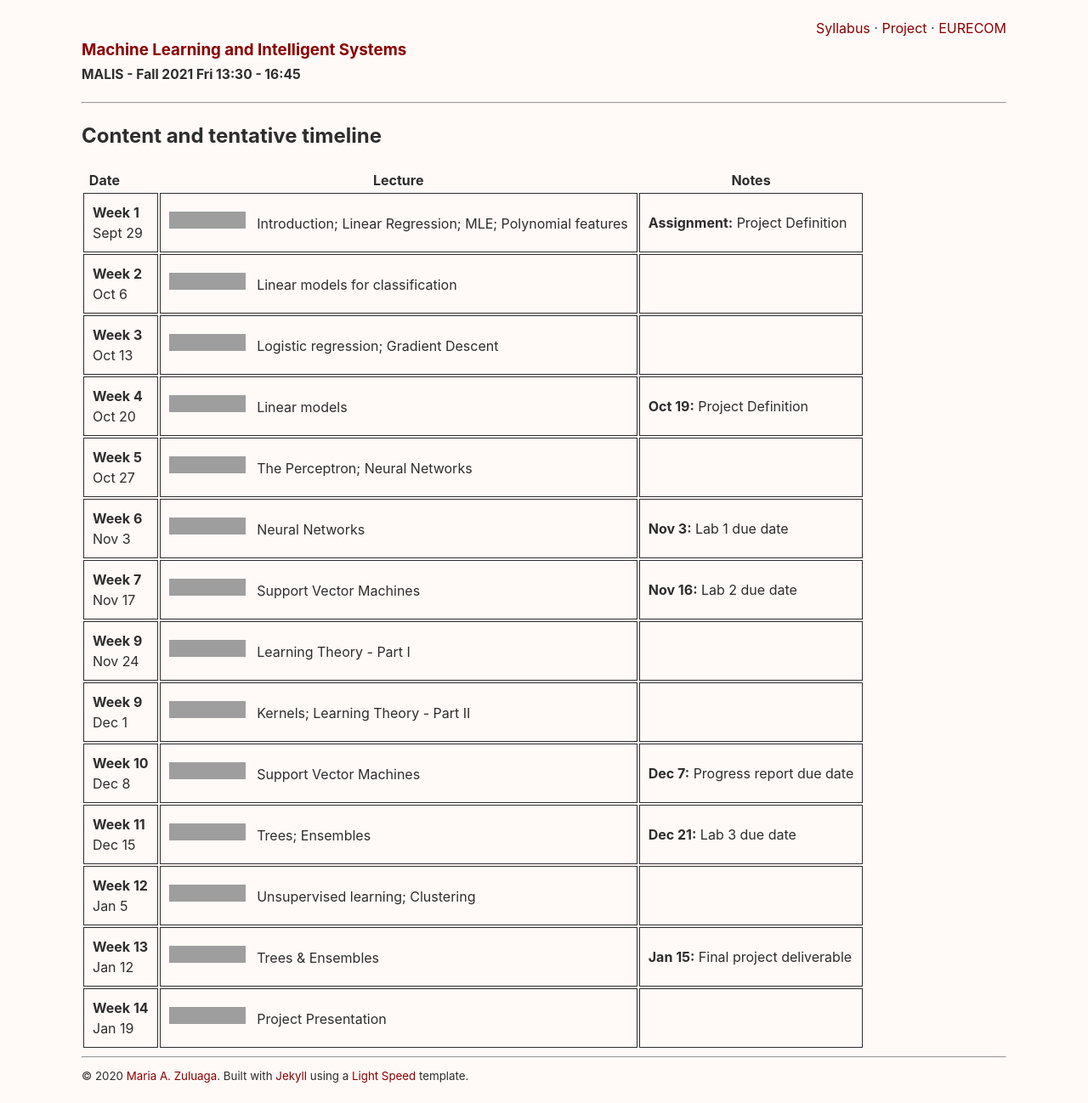
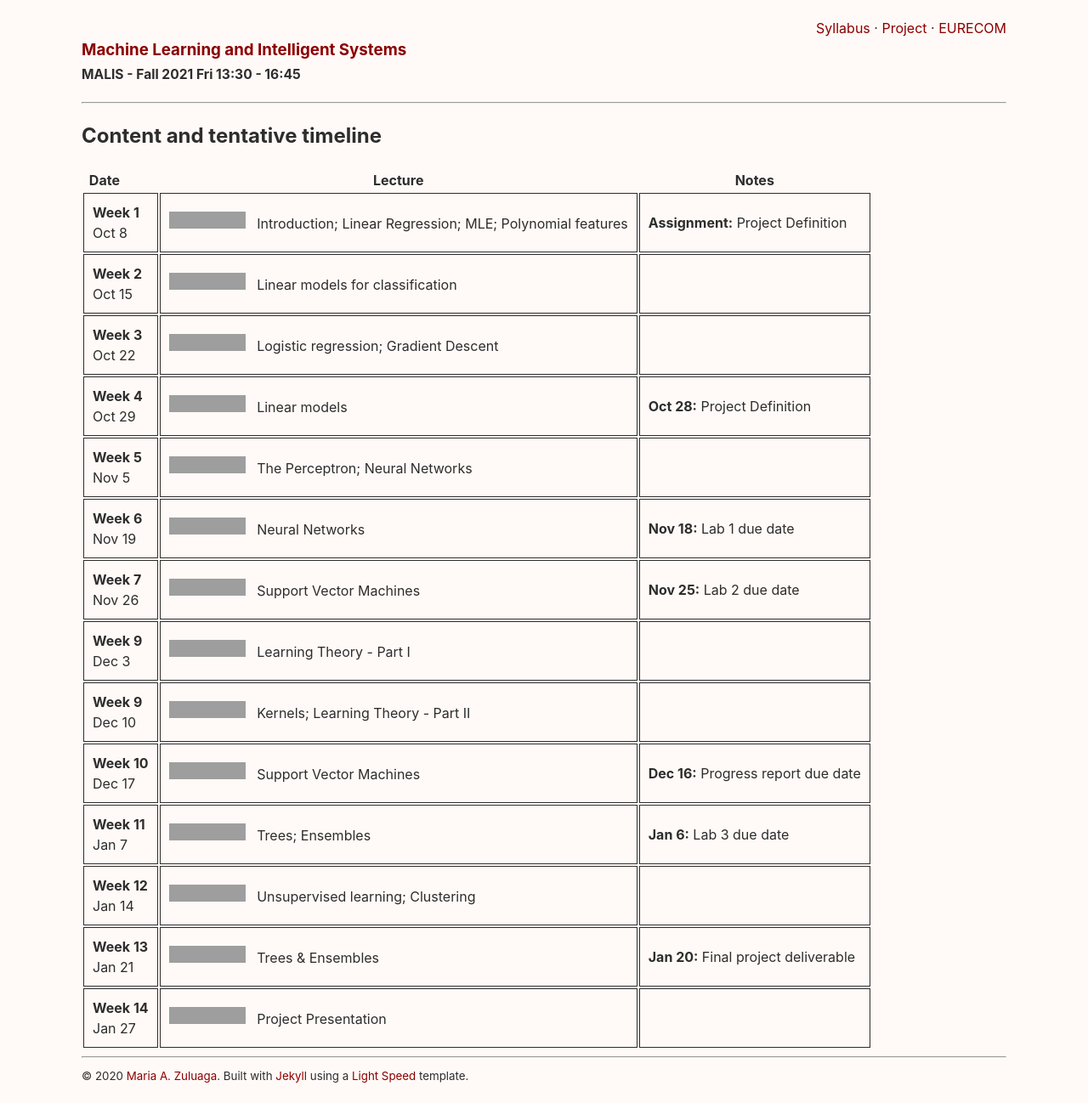
Before and after one commit to malis-course/malis-course.github.io, a Jekyll site: the page built from _pages/syllabus.md, in a window 1280 px wide, cut to the strip 0-1298 px from the top of the page. Shown: the whole strip at 85% size. Built offline with Jekyll 4.4.1, drawn with Linux system fonts in a browser that asks for light colours; grey boxes are pictures that could not be loaded.

Commit message:
Update syllabus.md

```diff
--- a/_pages/syllabus.md
+++ b/_pages/syllabus.md
@@ -7,17 +7,17 @@ permalink: /syllabus
 
 |  Date     &nbsp; &nbsp;&nbsp; &nbsp;&nbsp; &nbsp;  | Lecture           | Notes |
 | --------- | --------------- | ------ |
-| **Week 1** <br> Sept 29       | [![Generic badge](https://img.shields.io/badge/-Lecture-blue.svg)](https://shields.io/) &nbsp; Introduction; Linear Regression; MLE; Polynomial features    |  **Assignment:** Project Definition |
-| **Week 2** <br> Oct 6      | [![Generic badge](https://img.shields.io/badge/-Lecture-blue.svg)](https://shields.io/) &nbsp; Linear models for classification     |    |
-| **Week 3** <br> Oct 13      | [![Generic badge](https://img.shields.io/badge/-Lecture-blue.svg)](https://shields.io/) &nbsp; Logistic regression; Gradient Descent      |    |
-| **Week 4** <br> Oct 20      |  [![Generic badge](https://img.shields.io/badge/-Lab Session-orange.svg)](https://shields.io/) &nbsp; Linear models     |  **Oct 19:** Project Definition  |
-| **Week 5** <br> Oct 27      | [![Generic badge](https://img.shields.io/badge/-Lecture-blue.svg)](https://shields.io/) &nbsp; The Perceptron; Neural Networks     |    |
-| **Week 6** <br> Nov 3      | [![Generic badge](https://img.shields.io/badge/-Lab Session-orange.svg)](https://shields.io/) &nbsp; Neural Networks     |  **Nov 3:** Lab 1 due date    |
-| **Week 7** <br> Nov 17      | [![Generic badge](https://img.shields.io/badge/-Lecture-blue.svg)](https://shields.io/) &nbsp; Support Vector Machines      |   **Nov 16:** Lab 2 due date |
-| **Week 9** <br> Nov 24      | [![Generic badge](https://img.shields.io/badge/-Lecture-blue.svg)](https://shields.io/) &nbsp;  Learning Theory - Part I   |    |
-| **Week 9** <br> Dec 1      | [![Generic badge](https://img.shields.io/badge/-Lecture-blue.svg)](https://shields.io/) &nbsp; Kernels; Learning Theory - Part II     |    |
-| **Week 10** <br> Dec 8      | [![Generic badge](https://img.shields.io/badge/-Lab Session-orange.svg)](https://shields.io/) &nbsp; Support Vector Machines   |  **Dec 7:** Progress report due date   |
-| **Week 11** <br> Dec 15      | [![Generic badge](https://img.shields.io/badge/-Lecture-blue.svg)](https://shields.io/) &nbsp; Trees; Ensembles      |  **Dec 21:** Lab 3 due date |
-| **Week 12** <br> Jan 5      | [![Generic badge](https://img.shields.io/badge/-Lecture-blue.svg)](https://shields.io/) &nbsp; Unsupervised learning; Clustering       |    |
-| **Week 13** <br> Jan 12      | [![Generic badge](https://img.shields.io/badge/-Lab Session-orange.svg)](https://shields.io/) &nbsp; Trees & Ensembles    | **Jan 15:** Final project deliverable  |
-| **Week 14** <br> Jan 19      | [![Generic badge](https://img.shields.io/badge/-Lecture-blue.svg)](https://shields.io/) &nbsp; Project Presentation     |    |
+| **Week 1** <br> Oct 8       | [![Generic badge](https://img.shields.io/badge/-Lecture-blue.svg)](https://shields.io/) &nbsp; Introduction; Linear Regression; MLE; Polynomial features    |  **Assignment:** Project Definition |
+| **Week 2** <br> Oct 15      | [![Generic badge](https://img.shields.io/badge/-Lecture-blue.svg)](https://shields.io/) &nbsp; Linear models for classification     |    |
+| **Week 3** <br> Oct 22      | [![Generic badge](https://img.shields.io/badge/-Lecture-blue.svg)](https://shields.io/) &nbsp; Logistic regression; Gradient Descent      |    |
+| **Week 4** <br> Oct 29      |  [![Generic badge](https://img.shields.io/badge/-Lab Session-orange.svg)](https://shields.io/) &nbsp; Linear models     |  **Oct 28:** Project Definition  |
+| **Week 5** <br> Nov 5      | [![Generic badge](https://img.shields.io/badge/-Lecture-blue.svg)](https://shields.io/) &nbsp; The Perceptron; Neural Networks     |    |
+| **Week 6** <br> Nov 19      | [![Generic badge](https://img.shields.io/badge/-Lab Session-orange.svg)](https://shields.io/) &nbsp; Neural Networks     |  **Nov 18:** Lab 1 due date    |
+| **Week 7** <br> Nov 26      | [![Generic badge](https://img.shields.io/badge/-Lecture-blue.svg)](https://shields.io/) &nbsp; Support Vector Machines      |   **Nov 25:** Lab 2 due date |
+| **Week 9** <br> Dec 3      | [![Generic badge](https://img.shields.io/badge/-Lecture-blue.svg)](https://shields.io/) &nbsp;  Learning Theory - Part I   |    |
+| **Week 9** <br> Dec 10      | [![Generic badge](https://img.shields.io/badge/-Lecture-blue.svg)](https://shields.io/) &nbsp; Kernels; Learning Theory - Part II     |    |
+| **Week 10** <br> Dec 17      | [![Generic badge](https://img.shields.io/badge/-Lab Session-orange.svg)](https://shields.io/) &nbsp; Support Vector Machines   |  **Dec 16:** Progress report due date   |
+| **Week 11** <br> Jan 7     | [![Generic badge](https://img.shields.io/badge/-Lecture-blue.svg)](https://shields.io/) &nbsp; Trees; Ensembles      |  **Jan 6:** Lab 3 due date |
+| **Week 12** <br> Jan 14      | [![Generic badge](https://img.shields.io/badge/-Lecture-blue.svg)](https://shields.io/) &nbsp; Unsupervised learning; Clustering       |    |
+| **Week 13** <br> Jan 21      | [![Generic badge](https://img.shields.io/badge/-Lab Session-orange.svg)](https://shields.io/) &nbsp; Trees & Ensembles    | **Jan 20:** Final project deliverable  |
+| **Week 14** <br> Jan 27      | [![Generic badge](https://img.shields.io/badge/-Lecture-blue.svg)](https://shields.io/) &nbsp; Project Presentation     |    |
```
